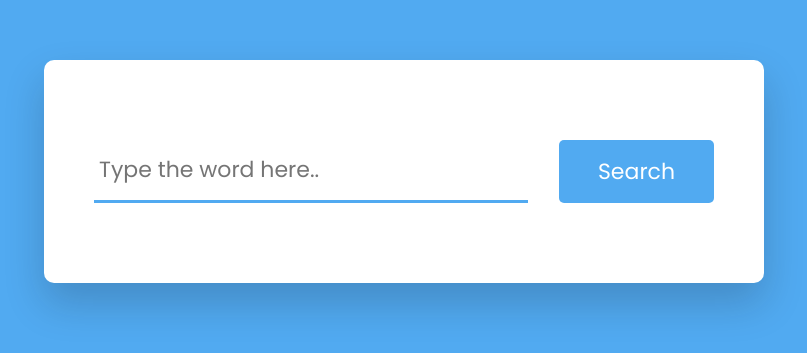
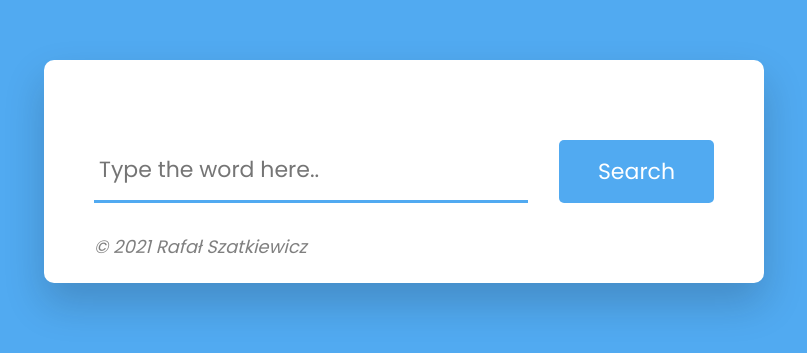
Before and after one commit to Rafal-Szatkiewicz/Dictionary, a website: page public/api/index.html in a window 1280 px wide. Shown: the part 229-582 px from the top of the page, without its empty margins (236-1043 px from the left). Drawn offline with Linux system fonts and the light colour scheme.

Commit message:
added copyright footer

```diff
--- a/public/api/index.html
+++ b/public/api/index.html
@@ -40,6 +40,7 @@
             height: 100vh;transition: 1.5s;
         }
         .container {
+            position: relative;
             background-color: #ffffff;
             width: 90vmin;
 
@@ -180,6 +181,13 @@
         {
             cursor: pointer;
         }
+        #copyright
+        {
+            position: absolute;
+            margin-top: 30px;
+            color: rgba(0, 0, 0, 0.5);
+            font-size: 0.8rem;
+        }
         </style>
     </head>
     <body>
@@ -196,6 +204,7 @@
                 </form>
             </div>
             <div class="result" id="result"></div>
+            <div id="copyright"><p><i>© 2021 Rafał Szatkiewicz</i></p></div>
         </div>
         <script>
             function playSound(el)
--- a/public/api/product.js
+++ b/public/api/product.js
@@ -123,8 +123,10 @@ router.get('/', async (req, res) => {
           ${phonetics}
           </div>
           ${details}
-          </div>`;
+          </div>
+          <div id="copyright"><p><i>© 2021 Rafał Szatkiewicz</i></p></div>`;
 
+      file = file.replace('<div id="copyright"><p><i>© 2021 Rafał Szatkiewicz</i></p></div>', "");
       file = file.replace('<div class="result" id="result">', html);
       file = file.replace('height: 100vh;transition: 1.5s;','height: 100%;transition: 1.5s;');
       //res.json(definition.data)
```
